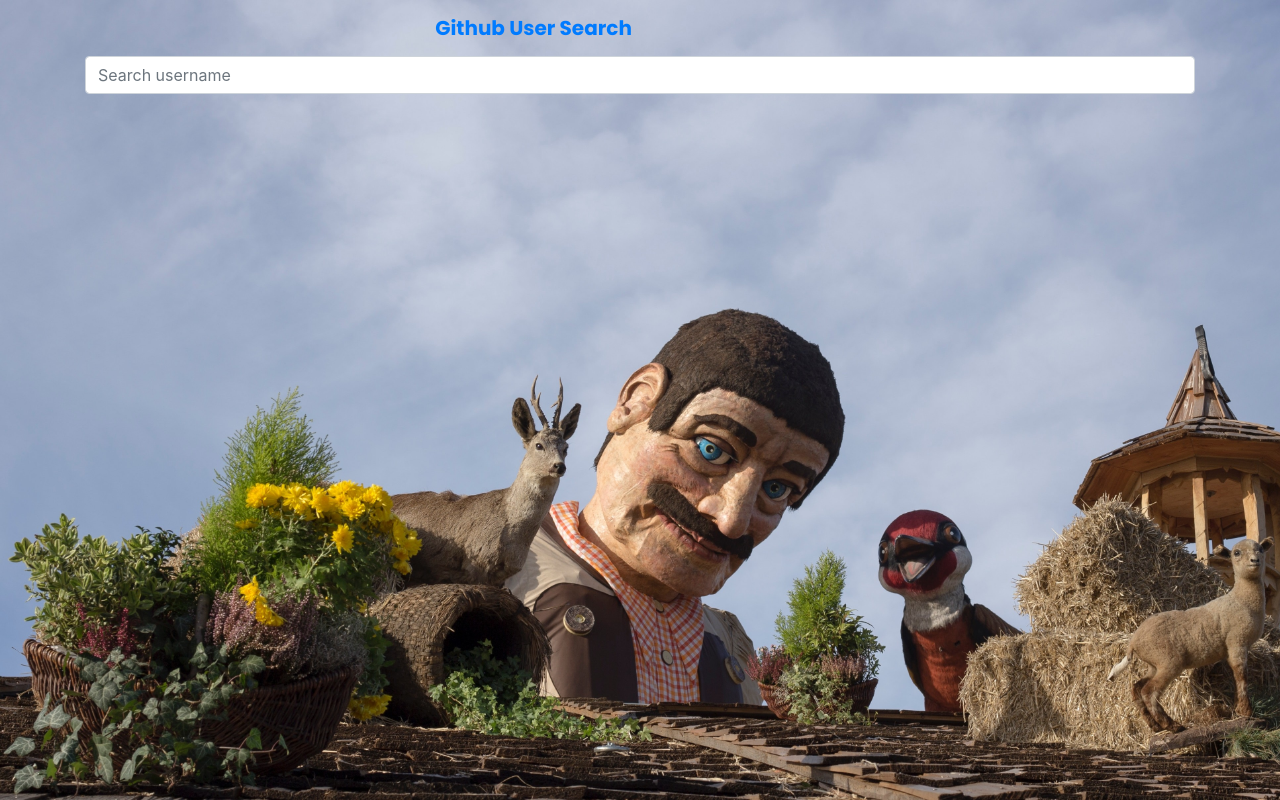
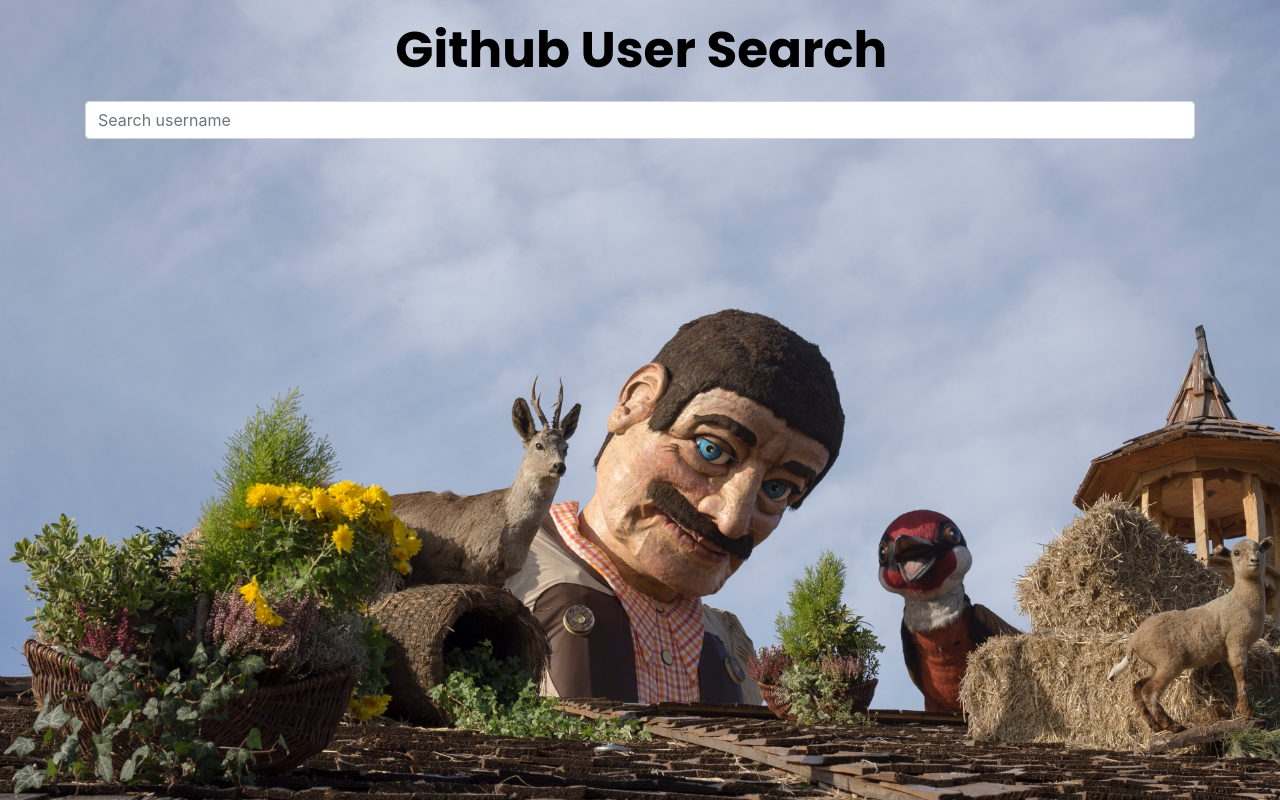
Before and after one commit to waheedmusa/GitHub-Searcher, an Angular app: page / in a window 1280 px wide. Built offline with nearby package versions, Linux system fonts and the light colour scheme.

Commit message:
heading adjusted

```diff
--- a/src/app/components/profile/profile.component.css
+++ b/src/app/components/profile/profile.component.css
@@ -1,4 +1,6 @@
 .navbar-brand{
     font-family: 'Poppins', sans-serif;
-    margin-left: 150%;
+    margin-left: 55%;
+    color: black;
+    font-size: 50px;
 }
```
